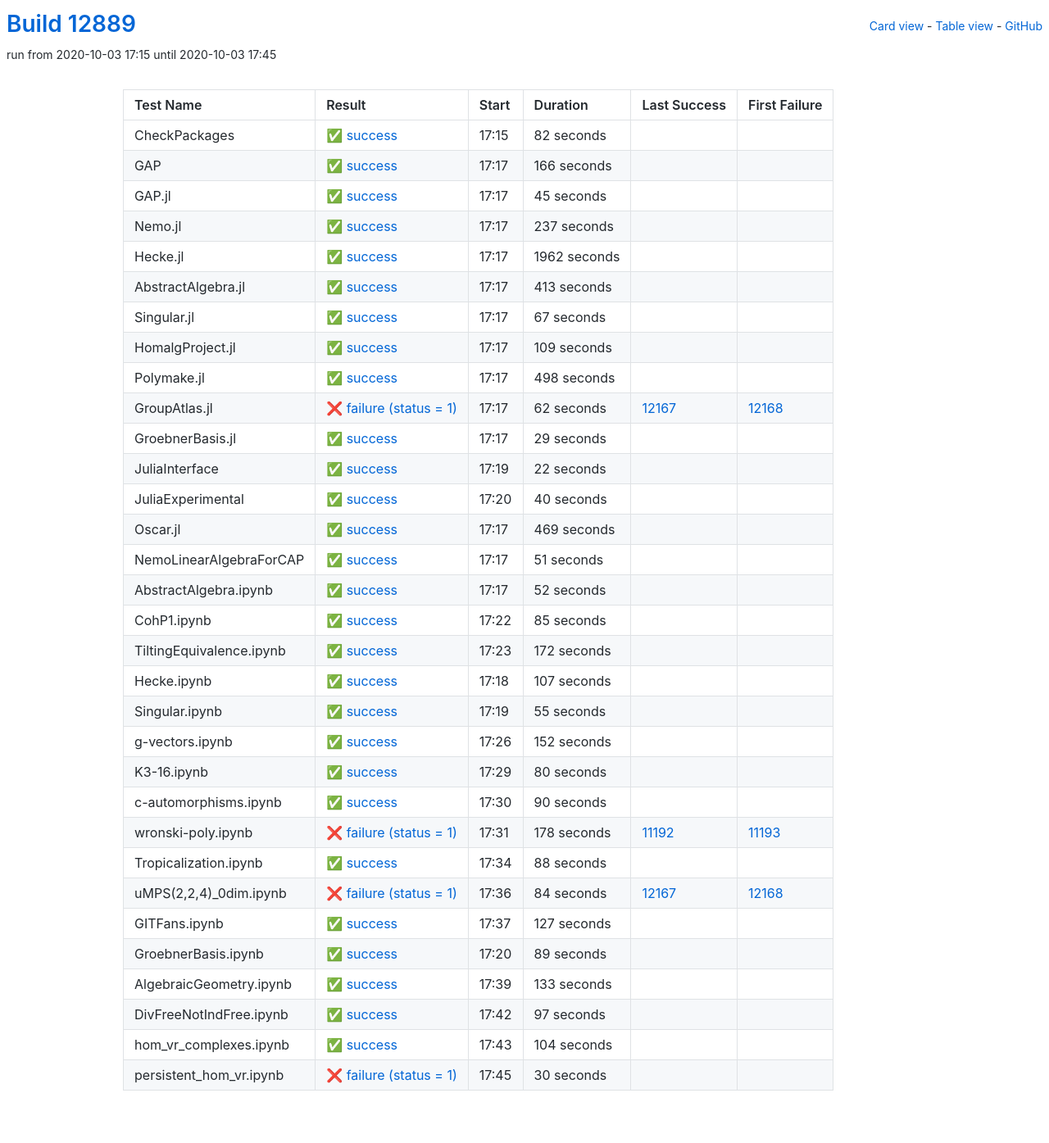
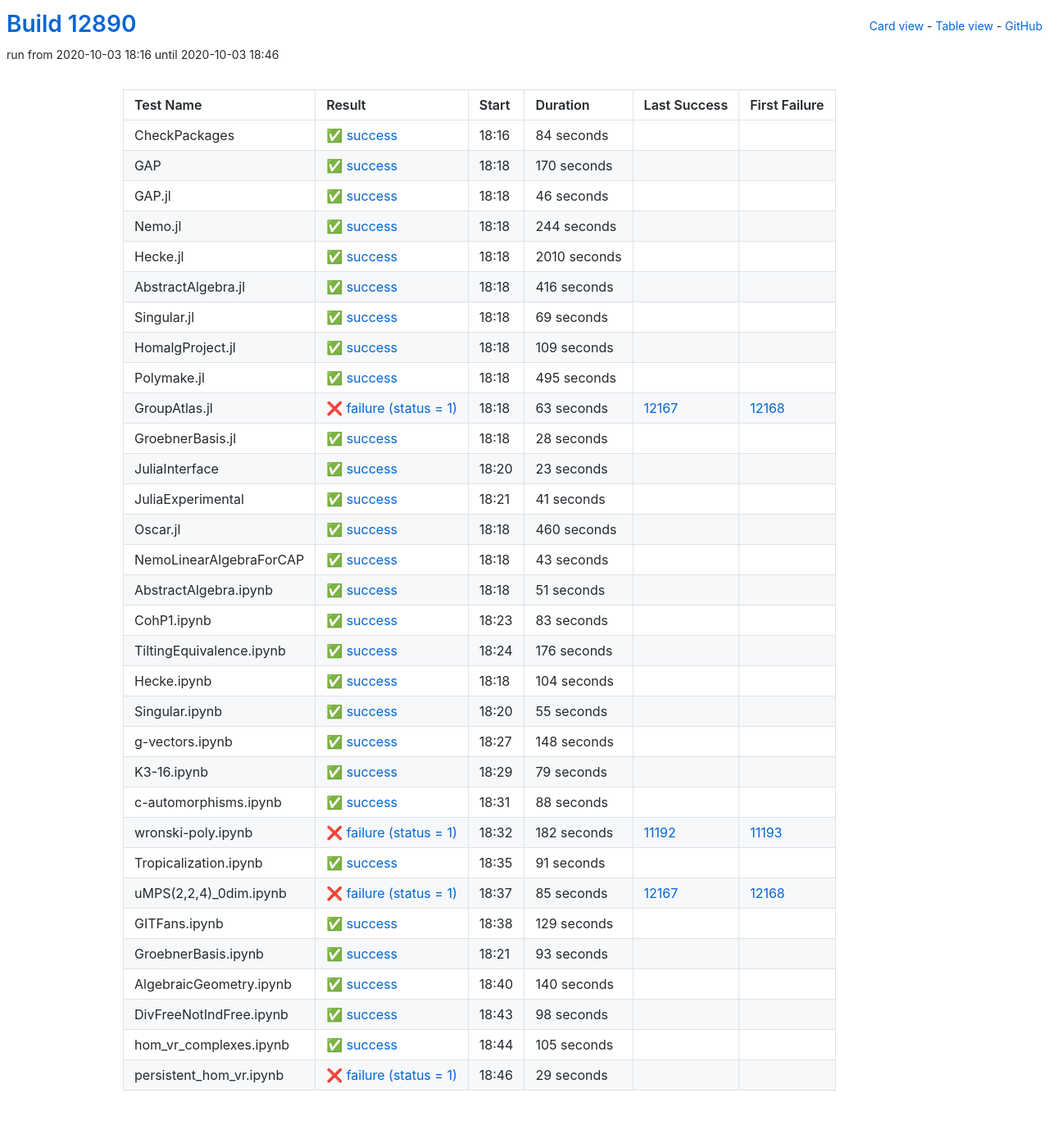
Before and after one commit to oscar-system/oscar-ci-status, a Jekyll site: the page built from table.html, in a window 1280 px wide. Shown: the whole page at 82% size. Built offline with Jekyll 4.4.1, drawn with Linux system fonts in a browser that asks for light colours.

Commit message:
Build #12890

```diff
--- a/_data/ci.yml
+++ b/_data/ci.yml
@@ -1,6 +1,6 @@
 ---
-build: 12889
-build_url: https://oscarci.mathematik.uni-kl.de/job/oscar/12889/
+build: 12890
+build_url: https://oscarci.mathematik.uni-kl.de/job/oscar/12890/
 job: oscar
 organization: oscar-system
 repo: oscar-ci-status
@@ -8,92 +8,92 @@
 tests:
 - name: CheckPackages
   id: checkpackages
-  log: https://oscarci.mathematik.uni-kl.de/job/oscar/12889/artifact/logs/build-12889/CheckPackages.log
-  start: 2020-10-03 17:15
+  log: https://oscarci.mathematik.uni-kl.de/job/oscar/12890/artifact/logs/build-12890/CheckPackages.log
+  start: 2020-10-03 18:16
   success: true
   exitcode: 0
   status: success
-  duration: 82
+  duration: 84
   last_success: false
   last_success_url:
   first_failure: false
   first_failure_url:
 - name: GAP
   id: gap
-  log: https://oscarci.mathematik.uni-kl.de/job/oscar/12889/artifact/logs/build-12889/GAP.log
-  start: 2020-10-03 17:17
+  log: https://oscarci.mathematik.uni-kl.de/job/oscar/12890/artifact/logs/build-12890/GAP.log
+  start: 2020-10-03 18:18
   success: true
   exitcode: 0
   status: success
-  duration: 166
+  duration: 170
   last_success: false
   last_success_url:
   first_failure: false
   first_failure_url:
 - name: GAP.jl
   id: gap-jl
-  log: https://oscarci.mathematik.uni-kl.de/job/oscar/12889/artifact/logs/build-12889/GAP.jl.log
-  start: 2020-10-03 17:17
+  log: https://oscarci.mathematik.uni-kl.de/job/oscar/12890/artifact/logs/build-12890/GAP.jl.log
+  start: 2020-10-03 18:18
   success: true
   exitcode: 0
   status: success
-  duration: 45
+  duration: 46
   last_success: false
   last_success_url:
   first_failure: false
   first_failure_url:
 - name: Nemo.jl
   id: nemo-jl
-  log: https://oscarci.mathematik.uni-kl.de/job/oscar/12889/artifact/logs/build-12889/Nemo.jl.log
-  start: 2020-10-03 17:17
+  log: https://oscarci.mathematik.uni-kl.de/job/oscar/12890/artifact/logs/build-12890/Nemo.jl.log
+  start: 2020-10-03 18:18
   success: true
   exitcode: 0
   status: success
-  duration: 237
+  duration: 244
   last_success: false
   last_success_url:
   first_failure: false
   first_failure_url:
 - name: Hecke.jl
   id: hecke-jl
-  log: https://oscarci.mathematik.uni-kl.de/job/oscar/12889/artifact/logs/build-12889/Hecke.jl.log
-  start: 2020-10-03 17:17
+  log: https://oscarci.mathematik.uni-kl.de/job/oscar/12890/artifact/logs/build-12890/Hecke.jl.log
+  start: 2020-10-03 18:18
   success: true
   exitcode: 0
   status: success
-  duration: 1962
+  duration: 2010
   last_success: false
   last_success_url:
   first_failure: false
   first_failure_url:
 - name: AbstractAlgebra.jl
   id: abstractalgebra-jl
-  log: https://oscarci.mathematik.uni-kl.de/job/oscar/12889/artifact/logs/build-12889/AbstractAlgebra.jl.log
-  start: 2020-10-03 17:17
+  log: https://oscarci.mathematik.uni-kl.de/job/oscar/12890/artifact/logs/build-12890/AbstractAlgebra.jl.log
+  start: 2020-10-03 18:18
   success: true
   exitcode: 0
   status: success
-  duration: 413
+  duration: 416
   last_success: false
   last_success_url:
   first_failure: false
   first_failure_url:
 - name: Singular.jl
   id: singular-jl
-  log: https://oscarci.mathematik.uni-kl.de/job/oscar/12889/artifact/logs/build-12889/Singular.jl.log
-  start: 2020-10-03 17:17
+  log: https://oscarci.mathematik.uni-kl.de/job/oscar/12890/artifact/logs/build-12890/Singular.jl.log
+  start: 2020-10-03 18:18
   success: true
   exitcode: 0
   status: success
-  duration: 67
+  duration: 69
   last_success: false
   last_success_url:
   first_failure: false
   first_failure_url:
 - name: HomalgProject.jl
   id: homalgproject-jl
-  log: https://oscarci.mathematik.uni-kl.de/job/oscar/12889/artifact/logs/build-12889/HomalgProject.jl.log
-  start: 2020-10-03 17:17
+  log: https://oscarci.mathematik.uni-kl.de/job/oscar/12890/artifact/logs/build-12890/HomalgProject.jl.log
+  start: 2020-10-03 18:18
   success: true
   exitcode: 0
   status: success
@@ -104,80 +104,92 @@
   first_failure_url:
 - name: Polymake.jl
   id: polymake-jl
-  log: https://oscarci.mathematik.uni-kl.de/job/oscar/12889/artifact/logs/build-12889/Polymake.jl.log
-  start: 2020-10-03 17:17
+  log: https://oscarci.mathematik.uni-kl.de/job/oscar/12890/artifact/logs/build-12890/Polymake.jl.log
+  start: 2020-10-03 18:18
   success: true
   exitcode: 0
   status: success
-  duration: 498
+  duration: 495
   last_success: false
   last_success_url:
   first_failure: false
   first_failure_url:
 - name: GroupAtlas.jl
   id: groupatlas-jl
-  log: https://oscarci.mathematik.uni-kl.de/job/oscar/12889/artifact/logs/build-12889/GroupAtlas.jl.log
-  start: 2020-10-03 17:17
+  log: https://oscarci.mathematik.uni-kl.de/job/oscar/12890/artifact/logs/build-12890/GroupAtlas.jl.log
+  start: 2020-10-03 18:18
   success: false
   exitcode: 1
   status: failure
-  duration: 62
+  duration: 63
   last_success: 12167
   last_success_url: https://oscarci.mathematik.uni-kl.de/job/oscar/12167/
   first_failure: 12168
   first_failure_url: https://oscarci.mathematik.uni-kl.de/job/oscar/12168/
 - name: GroebnerBasis.jl
   id: groebnerbasis-jl
-  log: https://oscarci.mathematik.uni-kl.de/job/oscar/12889/artifact/logs/build-12889/GroebnerBasis.jl.log
-  start: 2020-10-03 17:17
+  log: https://oscarci.mathematik.uni-kl.de/job/oscar/12890/artifact/logs/build-12890/GroebnerBasis.jl.log
+  start: 2020-10-03 18:18
   success: true
   exitcode: 0
   status: success
-  duration: 29
+  duration: 28
   last_success: false
   last_success_url:
   first_failure: false
   first_failure_url:
 - name: JuliaInterface
   id: juliainterface
-  log: https://oscarci.mathematik.uni-kl.de/job/oscar/12889/artifact/logs/build-12889/JuliaInterface.log
-  start: 2020-10-03 17:19
+  log: https://oscarci.mathematik.uni-kl.de/job/oscar/12890/artifact/logs/build-12890/JuliaInterface.log
+  start: 2020-10-03 18:20
   success: true
   exitcode: 0
   status: success
-  duration: 22
+  duration: 23
   last_success: false
   last_success_url:
   first_failure: false
   first_failure_url:
 - name: JuliaExperimental
   id: juliaexperimental
-  log: https://oscarci.mathematik.uni-kl.de/job/oscar/12889/artifact/logs/build-12889/JuliaExperimental.log
-  start: 2020-10-03 17:20
+  log: https://oscarci.mathematik.uni-kl.de/job/oscar/12890/artifact/logs/build-12890/JuliaExperimental.log
+  start: 2020-10-03 18:21
   success: true
   exitcode: 0
   status: success
-  duration: 40
+  duration: 41
   last_success: false
   last_success_url:
   first_failure: false
   first_failure_url:
 - name: Oscar.jl
   id: oscar-jl
-  log: https://oscarci.mathematik.uni-kl.de/job/oscar/12889/artifact/logs/build-12889/Oscar.jl.log
-  start: 2020-10-03 17:17
+  log: https://oscarci.mathematik.uni-kl.de/job/oscar/12890/artifact/logs/build-12890/Oscar.jl.log
+  start: 2020-10-03 18:18
   success: true
   exitcode: 0
   status: success
-  duration: 469
+  duration: 460
   last_success: false
   last_success_url:
   first_failure: false
   first_failure_url:
 - name: NemoLinearAlgebraForCAP
   id: nemolinearalgebraforcap
-  log: https://oscarci.mathematik.uni-kl.de/job/oscar/12889/artifact/logs/build-12889/NemoLinearAlgebraForCAP.log
-  start: 2020-10-03 17:17
+  log: https://oscarci.mathematik.uni-kl.de/job/oscar/12890/artifact/logs/build-12890/NemoLinearAlgebraForCAP.log
+  start: 2020-10-03 18:18
+  success: true
+  exitcode: 0
+  status: success
+  duration: 43
+  last_success: false
+  last_success_url:
+  first_failure: false
+  first_failure_url:
+- name: AbstractAlgebra.ipynb
+  id: abstractalgebra-ipynb
+  log: https://oscarci.mathematik.uni-kl.de/job/oscar/12890/artifact/logs/build-12890/AbstractAlgebra.ipynb.log
+  start: 2020-10-03 18:18
   success: true
   exitcode: 0
   status: success
@@ -186,58 +198,46 @@
   last_success_url:
   first_failure: false
   first_failure_url:
-- name: AbstractAlgebra.ipynb
-  id: abstractalgebra-ipynb
-  log: https://oscarci.mathematik.uni-kl.de/job/oscar/12889/artifact/logs/build-12889/AbstractAlgebra.ipynb.log
-  start: 2020-10-03 17:17
+- name: CohP1.ipynb
+  id: cohp1-ipynb
+  log: https://oscarci.mathematik.uni-kl.de/job/oscar/12890/artifact/logs/build-12890/CohP1.ipynb.log
+  start: 2020-10-03 18:23
   success: true
   exitcode: 0
   status: success
-  duration: 52
-  last_success: false
-  last_success_url:
-  first_failure: false
-  first_failure_url:
-- name: CohP1.ipynb
-  id: cohp1-ipynb
-  log: https://oscarci.mathematik.uni-kl.de/job/oscar/12889/artifact/logs/build-12889/CohP1.ipynb.log
-  start: 2020-10-03 17:22
-  success: true
-  exitcode: 0
-  status: success
-  duration: 85
+  duration: 83
   last_success: false
   last_success_url:
   first_failure: false
   first_failure_url:
 - name: TiltingEquivalence.ipynb
   id: tiltingequivalence-ipynb
-  log: https://oscarci.mathematik.uni-kl.de/job/oscar/12889/artifact/logs/build-12889/TiltingEquivalence.ipynb.log
-  start: 2020-10-03 17:23
+  log: https://oscarci.mathematik.uni-kl.de/job/oscar/12890/artifact/logs/build-12890/TiltingEquivalence.ipynb.log
+  start: 2020-10-03 18:24
   success: true
   exitcode: 0
   status: success
-  duration: 172
+  duration: 176
   last_success: false
   last_success_url:
   first_failure: false
   first_failure_url:
 - name: Hecke.ipynb
   id: hecke-ipynb
-  log: https://oscarci.mathematik.uni-kl.de/job/oscar/12889/artifact/logs/build-12889/Hecke.ipynb.log
-  start: 2020-10-03 17:18
+  log: https://oscarci.mathematik.uni-kl.de/job/oscar/12890/artifact/logs/build-12890/Hecke.ipynb.log
+  start: 2020-10-03 18:18
   success: true
   exitcode: 0
   status: success
-  duration: 107
+  duration: 104
   last_success: false
   last_success_url:
   first_failure: false
   first_failure_url:
 - name: Singular.ipynb
   id: singular-ipynb
-  log: https://oscarci.mathematik.uni-kl.de/job/oscar/12889/artifact/logs/build-12889/Singular.ipynb.log
-  start: 2020-10-03 17:19
+  log: https://oscarci.mathematik.uni-kl.de/job/oscar/12890/artifact/logs/build-12890/Singular.ipynb.log
+  start: 2020-10-03 18:20
   success: true
   exitcode: 0
   status: success
@@ -248,56 +248,32 @@
   first_failure_url:
 - name: g-vectors.ipynb
   id: g-vectors-ipynb
-  log: https://oscarci.mathematik.uni-kl.de/job/oscar/12889/artifact/logs/build-12889/g-vectors.ipynb.log
-  start: 2020-10-03 17:26
+  log: https://oscarci.mathematik.uni-kl.de/job/oscar/12890/artifact/logs/build-12890/g-vectors.ipynb.log
+  start: 2020-10-03 18:27
   success: true
   exitcode: 0
   status: success
-  duration: 152
+  duration: 148
   last_success: false
   last_success_url:
   first_failure: false
   first_failure_url:
 - name: K3-16.ipynb
   id: k3-16-ipynb
-  log: https://oscarci.mathematik.uni-kl.de/job/oscar/12889/artifact/logs/build-12889/K3-16.ipynb.log
-  start: 2020-10-03 17:29
+  log: https://oscarci.mathematik.uni-kl.de/job/oscar/12890/artifact/logs/build-12890/K3-16.ipynb.log
+  start: 2020-10-03 18:29
   success: true
   exitcode: 0
   status: success
-  duration: 80
+  duration: 79
   last_success: false
   last_success_url:
   first_failure: false
   first_failure_url:
 - name: c-automorphisms.ipynb
   id: c-automorphisms-ipynb
-  log: https://oscarci.mathematik.uni-kl.de/job/oscar/12889/artifact/logs/build-12889/c-automorphisms.ipynb.log
-  start: 2020-10-03 17:30
-  success: true
-  exitcode: 0
-  status: success
-  duration: 90
-  last_success: false
-  last_success_url:
-  first_failure: false
-  first_failure_url:
-- name: wronski-poly.ipynb
-  id: wronski-poly-ipynb
-  log: https://oscarci.mathematik.uni-kl.de/job/oscar/12889/artifact/logs/build-12889/wronski-poly.ipynb.log
-  start: 2020-10-03 17:31
-  success: false
-  exitcode: 1
-  status: failure
-  duration: 178
-  last_success: 11192
-  last_success_url: https://oscarci.mathematik.uni-kl.de/job/oscar/11192/
-  first_failure: 11193
-  first_failure_url: https://oscarci.mathematik.uni-kl.de/job/oscar/11193/
-- name: Tropicalization.ipynb
-  id: tropicalization-ipynb
-  log: https://oscarci.mathematik.uni-kl.de/job/oscar/12889/artifact/logs/build-12889/Tropicalization.ipynb.log
-  start: 2020-10-03 17:34
+  log: https://oscarci.mathematik.uni-kl.de/job/oscar/12890/artifact/logs/build-12890/c-automorphisms.ipynb.log
+  start: 2020-10-03 18:31
   success: true
   exitcode: 0
   status: success
@@ -306,86 +282,110 @@
   last_success_url:
   first_failure: false
   first_failure_url:
-- name: uMPS(2,2,4)_0dim.ipynb
-  id: umps-2-2-4-0dim-ipynb
-  log: https://oscarci.mathematik.uni-kl.de/job/oscar/12889/artifact/logs/build-12889/uMPS-2-2-4-_0dim.ipynb.log
-  start: 2020-10-03 17:36
+- name: wronski-poly.ipynb
+  id: wronski-poly-ipynb
+  log: https://oscarci.mathematik.uni-kl.de/job/oscar/12890/artifact/logs/build-12890/wronski-poly.ipynb.log
+  start: 2020-10-03 18:32
   success: false
   exitcode: 1
   status: failure
-  duration: 84
+  duration: 182
+  last_success: 11192
+  last_success_url: https://oscarci.mathematik.uni-kl.de/job/oscar/11192/
+  first_failure: 11193
+  first_failure_url: https://oscarci.mathematik.uni-kl.de/job/oscar/11193/
+- name: Tropicalization.ipynb
+  id: tropicalization-ipynb
+  log: https://oscarci.mathematik.uni-kl.de/job/oscar/12890/artifact/logs/build-12890/Tropicalization.ipynb.log
+  start: 2020-10-03 18:35
+  success: true
+  exitcode: 0
+  status: success
+  duration: 91
+  last_success: false
+  last_success_url:
+  first_failure: false
+  first_failure_url:
+- name: uMPS(2,2,4)_0dim.ipynb
+  id: umps-2-2-4-0dim-ipynb
+  log: https://oscarci.mathematik.uni-kl.de/job/oscar/12890/artifact/logs/build-12890/uMPS-2-2-4-_0dim.ipynb.log
+  start: 2020-10-03 18:37
+  success: false
+  exitcode: 1
+  status: failure
+  duration: 85
   last_success: 12167
   last_success_url: https://oscarci.mathematik.uni-kl.de/job/oscar/12167/
   first_failure: 12168
   first_failure_url: https://oscarci.mathematik.uni-kl.de/job/oscar/12168/
 - name: GITFans.ipynb
   id: gitfans-ipynb
-  log: https://oscarci.mathematik.uni-kl.de/job/oscar/12889/artifact/logs/build-12889/GITFans.ipynb.log
-  start: 2020-10-03 17:37
+  log: https://oscarci.mathematik.uni-kl.de/job/oscar/12890/artifact/logs/build-12890/GITFans.ipynb.log
+  start: 2020-10-03 18:38
   success: true
   exitcode: 0
   status: success
-  duration: 127
+  duration: 129
   last_success: false
   last_success_url:
   first_failure: false
   first_failure_url:
 - name: GroebnerBasis.ipynb
   id: groebnerbasis-ipynb
-  log: https://oscarci.mathematik.uni-kl.de/job/oscar/12889/artifact/logs/build-12889/GroebnerBasis.ipynb.log
-  start: 2020-10-03 17:20
+  log: https://oscarci.mathematik.uni-kl.de/job/oscar/12890/artifact/logs/build-12890/GroebnerBasis.ipynb.log
+  start: 2020-10-03 18:21
   success: true
   exitcode: 0
   status: success
-  duration: 89
+  duration: 93
   last_success: false
   last_success_url:
   first_failure: false
   first_failure_url:
 - name: AlgebraicGeometry.ipynb
   id: algebraicgeometry-ipynb
-  log: https://oscarci.mathematik.uni-kl.de/job/oscar/12889/artifact/logs/build-12889/AlgebraicGeometry.ipynb.log
-  start: 2020-10-03 17:39
+  log: https://oscarci.mathematik.uni-kl.de/job/oscar/12890/artifact/logs/build-12890/AlgebraicGeometry.ipynb.log
+  start: 2020-10-03 18:40
   success: true
   exitcode: 0
   status: success
-  duration: 133
+  duration: 140
   last_success: false
   last_success_url:
   first_failure: false
   first_failure_url:
 - name: DivFreeNotIndFree.ipynb
   id: divfreenotindfree-ipynb
-  log: https://oscarci.mathematik.uni-kl.de/job/oscar/12889/artifact/logs/build-12889/DivFreeNotIndFree.ipynb.log
-  start: 2020-10-03 17:42
+  log: https://oscarci.mathematik.uni-kl.de/job/oscar/12890/artifact/logs/build-12890/DivFreeNotIndFree.ipynb.log
+  start: 2020-10-03 18:43
   success: true
   exitcode: 0
   status: success
-  duration: 97
+  duration: 98
   last_success: false
   last_success_url:
   first_failure: false
   first_failure_url:
 - name: hom_vr_complexes.ipynb
   id: hom-vr-complexes-ipynb
-  log: https://oscarci.mathematik.uni-kl.de/job/oscar/12889/artifact/logs/build-12889/hom_vr_complexes.ipynb.log
-  start: 2020-10-03 17:43
+  log: https://oscarci.mathematik.uni-kl.de/job/oscar/12890/artifact/logs/build-12890/hom_vr_complexes.ipynb.log
+  start: 2020-10-03 18:44
   success: true
   exitcode: 0
   status: success
-  duration: 104
+  duration: 105
   last_success: false
   last_success_url:
   first_failure: false
   first_failure_url:
 - name: persistent_hom_vr.ipynb
   id: persistent-hom-vr-ipynb
-  log: https://oscarci.mathematik.uni-kl.de/job/oscar/12889/artifact/logs/build-12889/persistent_hom_vr.ipynb.log
-  start: 2020-10-03 17:45
+  log: https://oscarci.mathematik.uni-kl.de/job/oscar/12890/artifact/logs/build-12890/persistent_hom_vr.ipynb.log
+  start: 2020-10-03 18:46
   success: false
   exitcode: 1
   status: failure
-  duration: 30
+  duration: 29
   last_success: false
   last_success_url:
   first_failure: false
```
Also changed, not shown: README.md.
